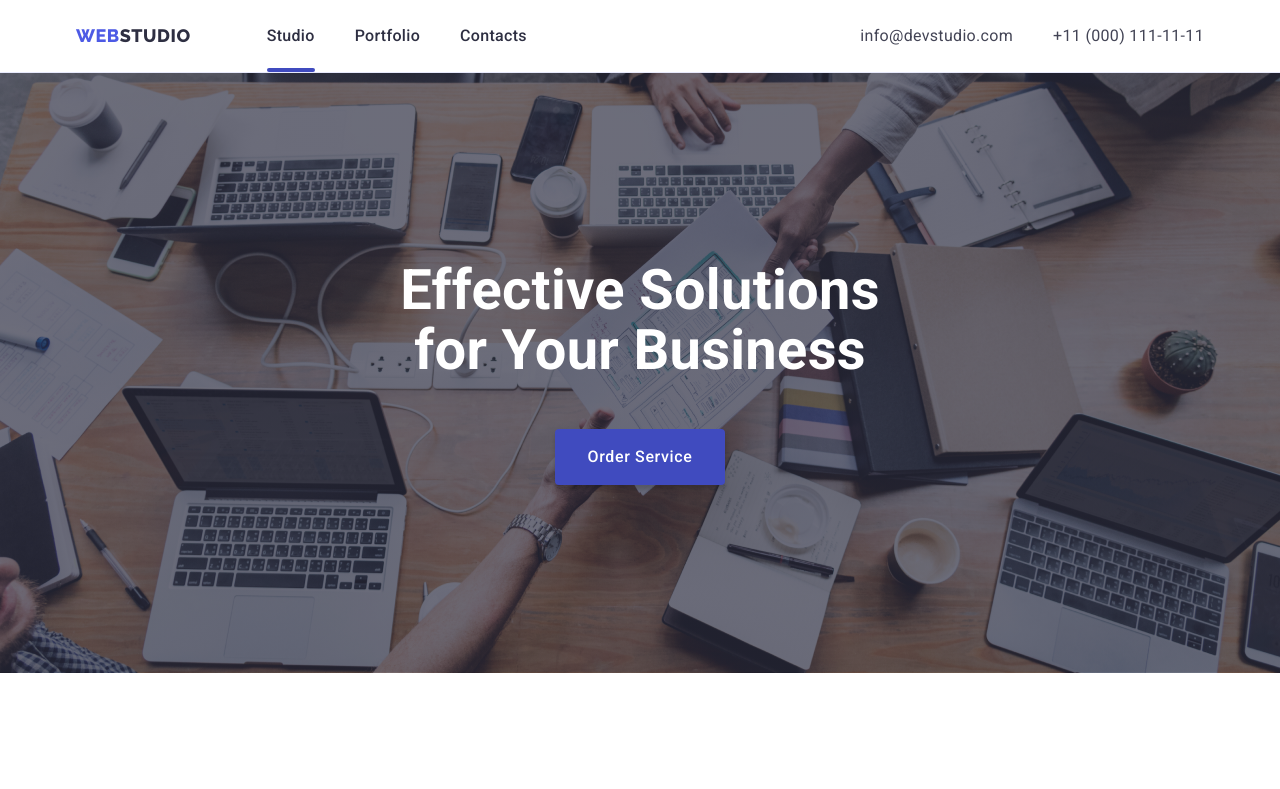
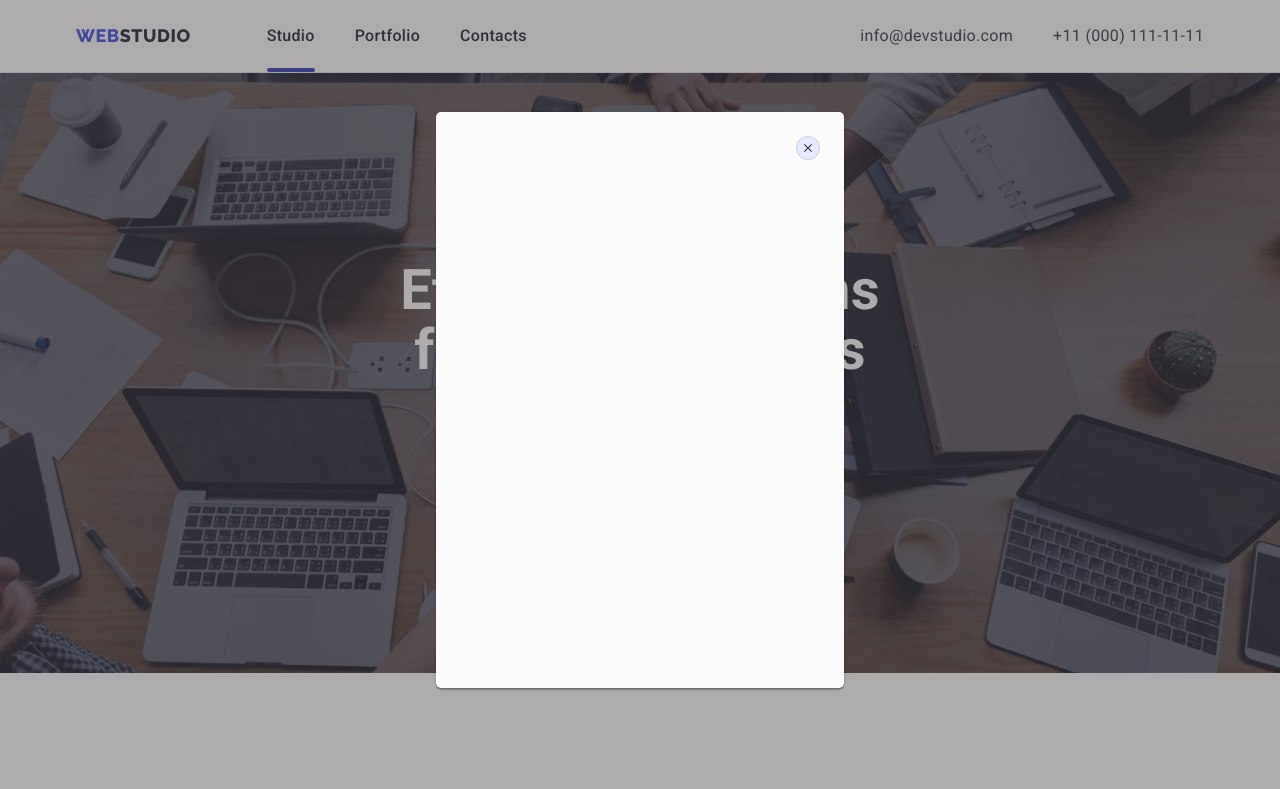
Before and after one commit to MenkivOleg/goit-markup-hw-05, a plain HTML site: page index.html in a window 1280 px wide. Both pictures are taken after a click on the button "Order Service". Shown: the top 789 px of the page. Drawn offline with nearby package versions, Linux system fonts and the light colour scheme.

Commit message:
фінальні штріхи)

```diff
--- a/css/styles.css
+++ b/css/styles.css
@@ -8,6 +8,7 @@
   --hover-color: #404bbf;
   --company-logo-color: #8e8f99;
   --transition-var: 250ms cubic-bezier(0.4, 0, 0.2, 1);
+  --background-modal: #fcfcfc;
 }
 
 body {
@@ -588,3 +589,69 @@ img {
 .social-list-icon {
   fill: var(--color-cloud);
 }
+
+/* ==================MODAL=============== */
+
+.backdrop {
+  position: fixed;
+  top: 0;
+  width: 100%;
+  height: 100%;
+  background: #36303067;
+  transition: opacity 300ms linear, visibility 300ms linear;
+}
+
+.modal {
+  width: 408px;
+  min-height: 576px;
+  position: absolute;
+  top: 50%;
+  left: 50%;
+  transform: translate(-50%, -50%) scale(1);
+  transition: transform 300ms linear;
+  padding: 24px;
+
+  background-color: var(--background-modal);
+  box-shadow: 0px 1px 1px rgba(0, 0, 0, 0.14), 0px 1px 3px rgba(0, 0, 0, 0.12),
+    0px 2px 1px rgba(0, 0, 0, 0.2);
+  border-radius: 4px;
+  border-radius: 5px;
+}
+
+.backdrop.is-hidden .modal {
+  transform: translate(-50%, -50%) scale(0);
+}
+.modal-close {
+  display: flex;
+  position: absolute;
+  cursor: pointer;
+
+  justify-content: center;
+  align-items: center;
+
+  width: 24px;
+  height: 24px;
+  top: 24px;
+  right: 24px;
+
+  background: #e7e9fc;
+  border-radius: 50%;
+  border: 1px solid rgba(0, 0, 0, 0.1);
+  transition: border-color var(--transition-var);
+}
+
+.modal-close:hover,
+.modal-close:focus {
+  border-color: var(--primary-text-color);
+  transition: var(--transition-var);
+}
+
+.modal-svg {
+  fill: var(--title-color);
+}
+
+.is-hidden {
+  opacity: 0;
+  visibility: hidden;
+  pointer-events: none;
+}
--- a/index.html
+++ b/index.html
@@ -4,7 +4,7 @@
     <meta charset="UTF-8" />
     <meta http-equiv="X-UA-Compatible" content="IE=edge" />
     <meta name="viewport" content="width=device-width, initial-scale=1.0" />
-    <title>Document</title>
+    <title>Studio</title>
     <link rel="preconnect" href="https://fonts.googleapis.com" />
     <link rel="preconnect" href="https://fonts.gstatic.com" crossorigin />
     <link
@@ -65,7 +65,9 @@
       <section class="hero">
         <div class="container">
           <h1 class="hero-title">Effective Solutions for Your Business</h1>
-          <button type="button" class="button hero-btn">Order Service</button>
+          <button data-modal-open type="button" class="button hero-btn">
+            Order Service
+          </button>
         </div>
       </section>
       <!-- Features -->
@@ -462,10 +464,23 @@
         </div>
       </div>
     </footer>
+
+    <div class="backdrop is-hidden" data-modal>
+      <div class="modal">
+        <button type="button" class="modal-close" data-modal-close>
+          <svg class="modal-svg" width="8" height="8">
+            <use
+              href="./images/svg-icons/close.svg#icon-close-black-18dp-2-1"
+            ></use>
+          </svg>
+        </button>
+      </div>
+    </div>
     <!-- Scripts -->
     <script src="https://unpkg.com/aos@2.3.1/dist/aos.js"></script>
     <script>
       AOS.init();
     </script>
+    <script src="./js/modal.js"></script>
   </body>
 </html>
--- /dev/null
+++ b/js/modal.js
@@ -0,0 +1,14 @@
+(() => {
+  const refs = {
+    openModalBtn: document.querySelector("[data-modal-open]"),
+    closeModalBtn: document.querySelector("[data-modal-close]"),
+    modal: document.querySelector("[data-modal]"),
+  };
+
+  refs.openModalBtn.addEventListener("click", toggleModal);
+  refs.closeModalBtn.addEventListener("click", toggleModal);
+
+  function toggleModal() {
+    refs.modal.classList.toggle("is-hidden");
+  }
+})();
```
Also changed, not shown: portfolio.html (+1 -1 lines), images/svg-icons/close.svg (added).
